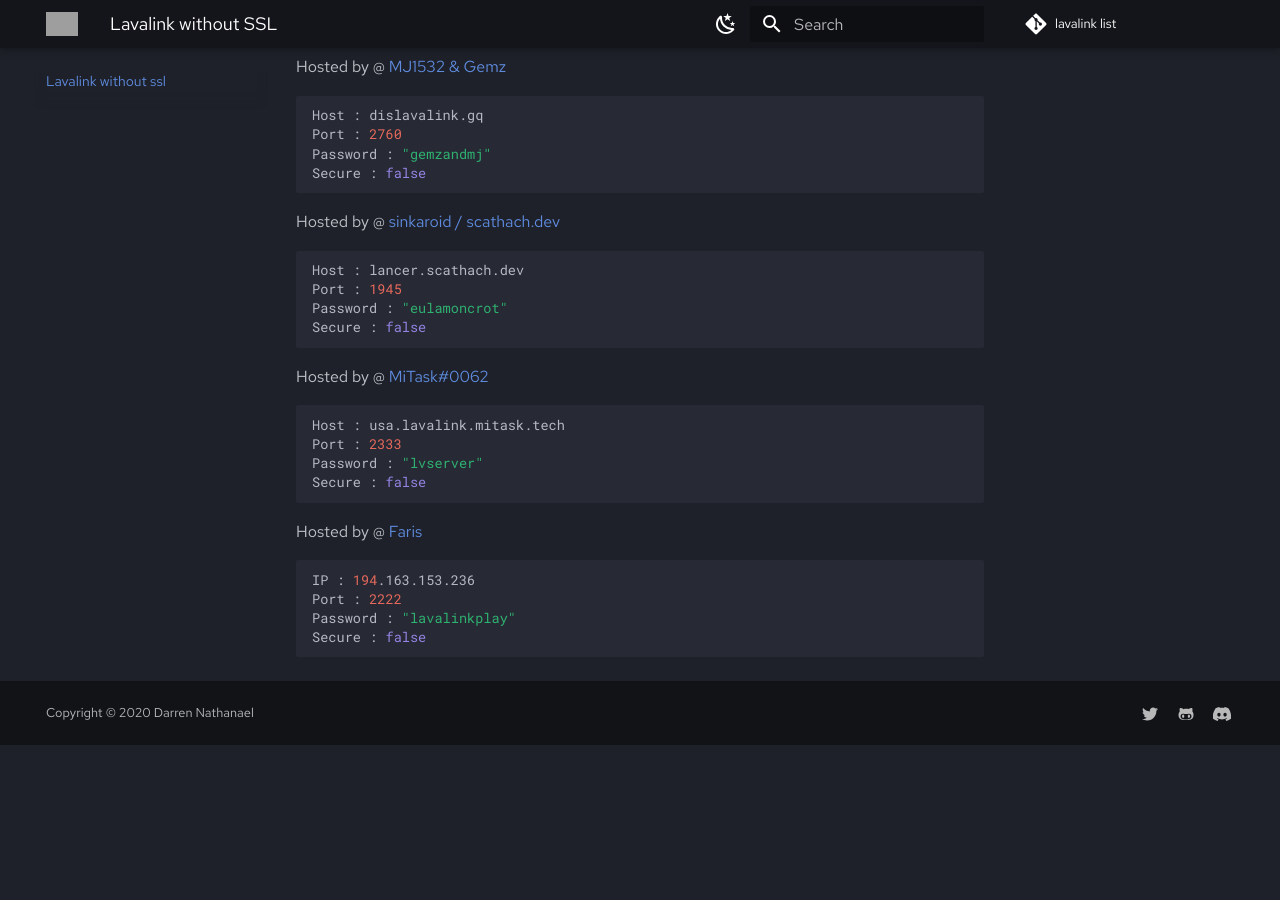
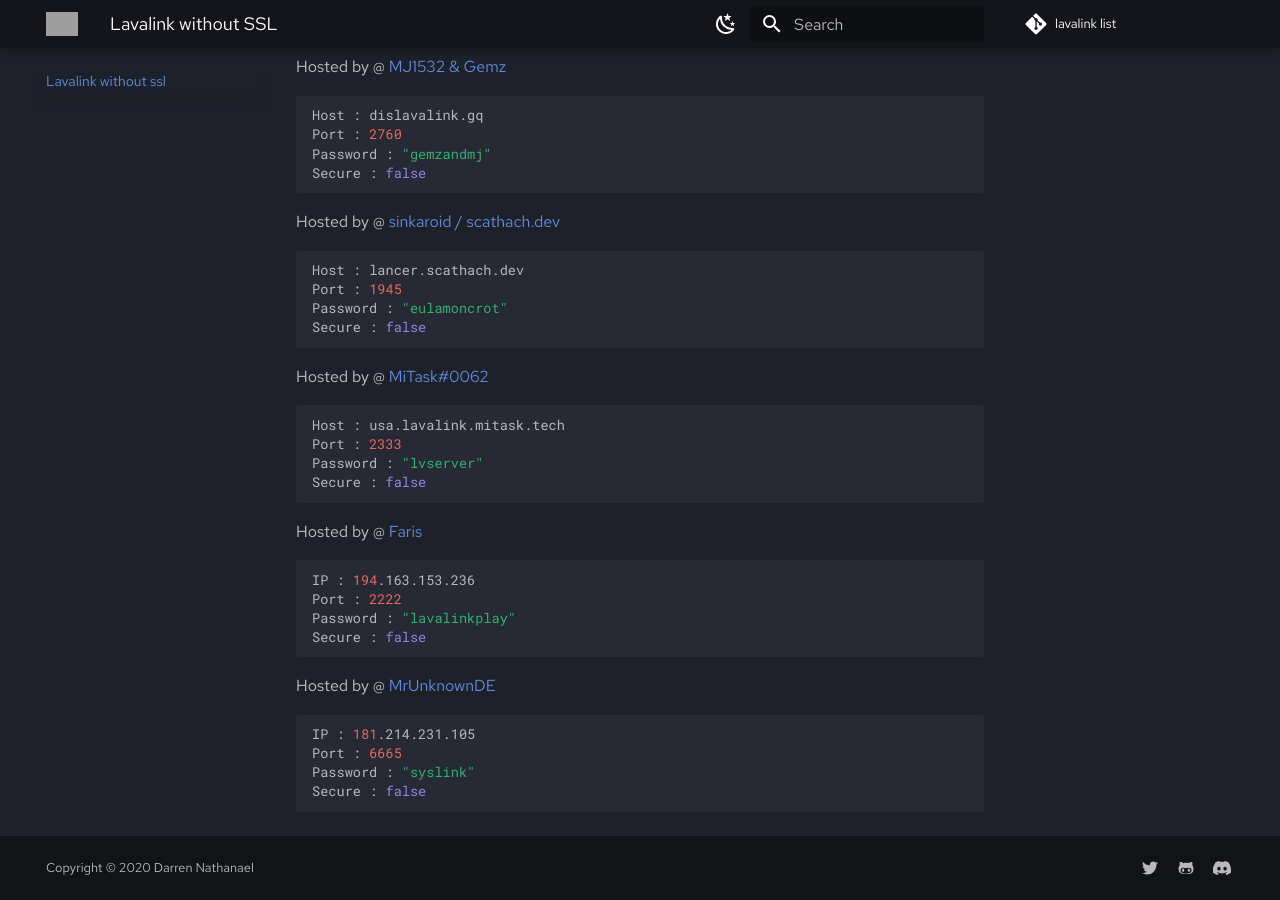
Before and after one commit to DarrenOfficial/lavalink-list, an MkDocs documentation site: the page built from docs/NoSSL/lavalink-without-ssl.md, in a window 1280 px wide and 900 px high, scrolled down 1411 px. Built offline with MkDocs 1.6.1 and Material for MkDocs 9.7.7, drawn with Linux system fonts in a browser that asks for light colours; comment, search, counter and statistics services are not loaded; before the commit the page ends 2156 px from its top, so only the background shows below that; grey boxes are pictures that could not be loaded.

Commit message:
add my host (#137)

````diff
--- a/docs/NoSSL/lavalink-without-ssl.md
+++ b/docs/NoSSL/lavalink-without-ssl.md
@@ -98,3 +98,11 @@ Port : 2222
 Password : "lavalinkplay"
 Secure : false
 ```
+
+Hosted by @ [MrUnknownDE](https://github.com/MrUnknownDE)
+```bash
+IP : 181.214.231.105
+Port : 6665
+Password : "syslink"
+Secure : false
+```
````
